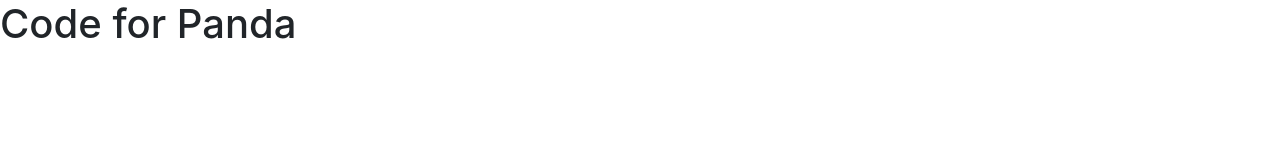
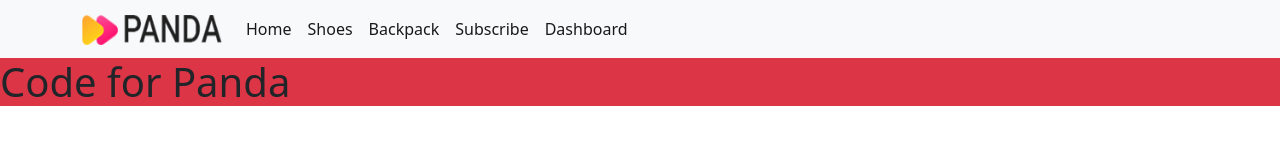
Before and after one commit to Oyas0/file-for-panda, a plain HTML site: page index.html in a window 1280 px wide. Drawn offline with nearby package versions, Linux system fonts and the light colour scheme.

Commit message:
commit for  navver

```diff
--- a/index.html
+++ b/index.html
@@ -5,10 +5,41 @@
     <meta http-equiv="X-UA-Compatible" content="IE=edge">
     <meta name="viewport" content="width=device-width, initial-scale=1.0">
     <title>PANDA COMARCE</title>
-    <link rel="stylesheet" href="https://cdn.jsdelivr.net/npm/bootstrap@4.1.3/dist/css/bootstrap.min.css" integrity="sha384-MCw98/SFnGE8fJT3GXwEOngsV7Zt27NXFoaoApmYm81iuXoPkFOJwJ8ERdknLPMO" crossorigin="anonymous">
+    <link href="https://cdn.jsdelivr.net/npm/bootstrap@5.2.0/dist/css/bootstrap.min.css" rel="stylesheet" integrity="sha384-gH2yIJqKdNHPEq0n4Mqa/HGKIhSkIHeL5AyhkYV8i59U5AR6csBvApHHNl/vI1Bx" crossorigin="anonymous">
 </head>
 <body>
-    <h1>Code for Panda</h1>
+    <header>
+        <nav class="navbar navbar-expand-lg bg-light">
+            <div class="container">
+              <a class="navbar-brand" href="#">
+                <img src="images/logo.png" alt="" width="140px" height="30px">
+            </a>
+              <button class="navbar-toggler" type="button" data-bs-toggle="collapse" data-bs-target="#navbarNavDropdown" aria-controls="navbarNavDropdown" aria-expanded="false" aria-label="Toggle navigation">
+                <span class="navbar-toggler-icon"></span>
+              </button>
+              <div class="collapse navbar-collapse" id="navbarNavDropdown">
+                <ul class="navbar-nav">
+                  <li class="nav-item">
+                    <a class="nav-link active" aria-current="page" href="#">Home</a>
+                  </li>
+                  <li class="nav-item">
+                    <a target="_blank" class="nav-link active" href="https://www.youtube.com/results?search_query=e+hawa">Shoes</a>
+                  </li>
+                  <li class="nav-item">
+                    <a target="_blank" class="nav-link active" href="https://www.youtube.com/results?search_query=e+hawa">Backpack</a>
+                  </li>
+                  <li class="nav-item">
+                    <a target="_blank" class="nav-link active" href="https://www.youtube.com/results?search_query=e+hawa">Subscribe</a>
+                  </li>
+                  <li class="nav-item">
+                    <a target="_blank" class="nav-link active" href="https://www.youtube.com/results?search_query=e+hawa">Dashboard</a>
+                  </li>
+                </ul>
+              </div>
+            </div>
+          </nav>
+    </header>
+    <h1 class="bg-danger text-dark">Code for Panda</h1>
 
 
 
```
